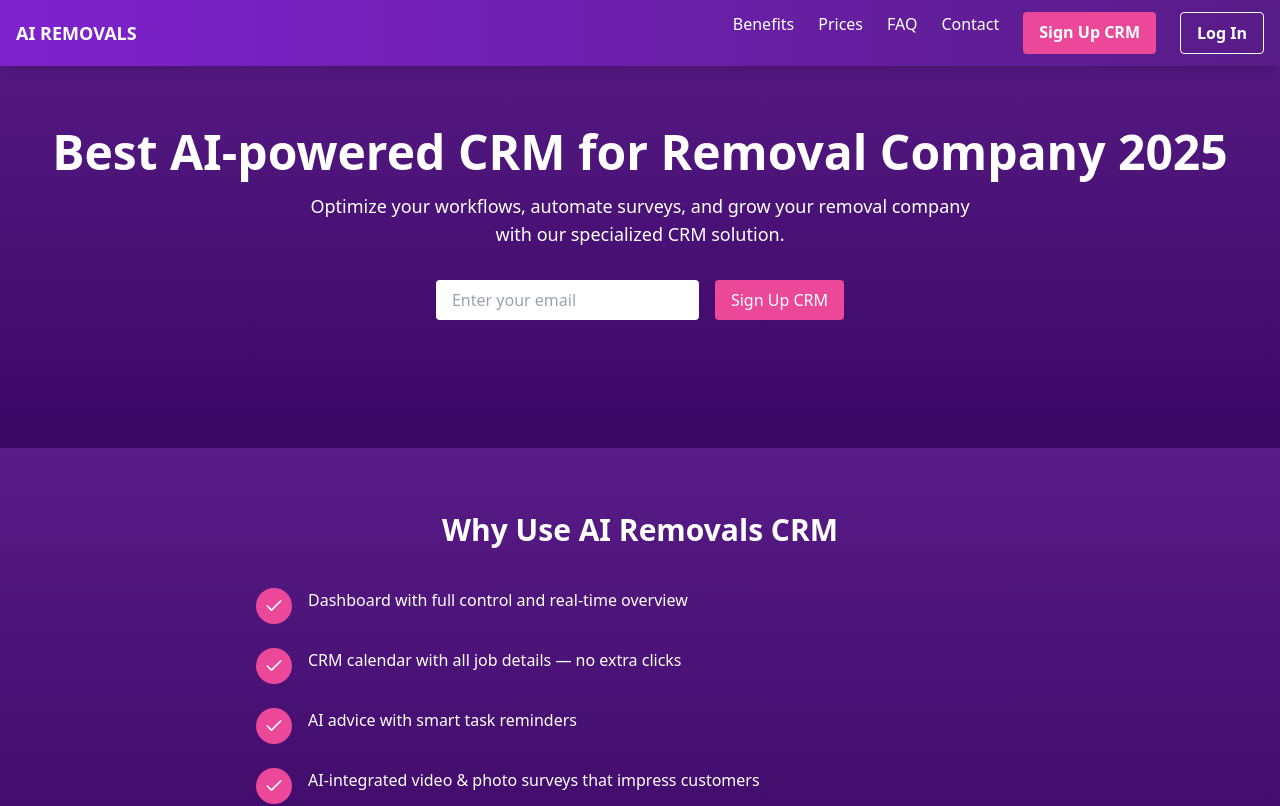
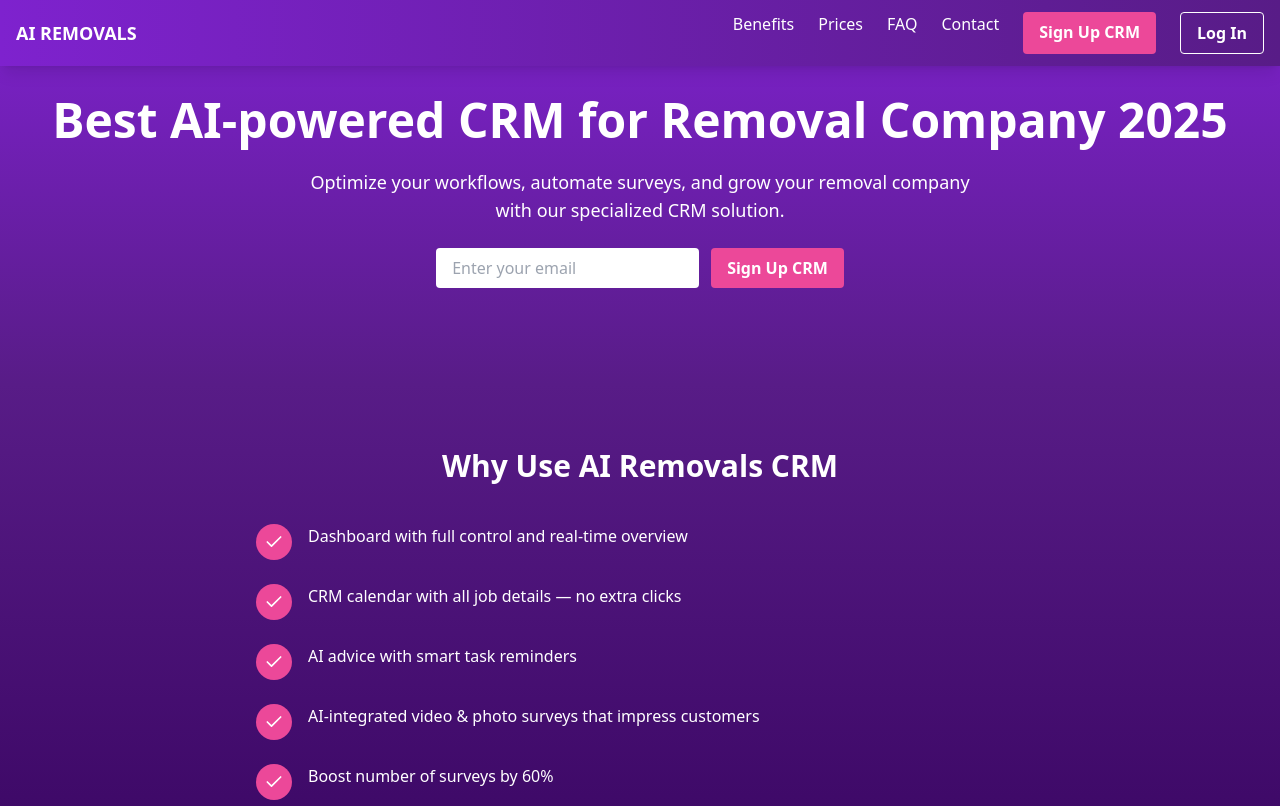
Before and after one commit to Gullmegler/mitt-prosjekt, a React (Create React App) app: page / in a window 1280 px wide. Shown: the top 806 px of the page. Built offline with nearby package versions, Linux system fonts and the light colour scheme.

Commit message:
Update Hero.jsx

```diff
--- a/src/components/Hero.jsx
+++ b/src/components/Hero.jsx
@@ -1,21 +1,31 @@
+import { useState } from "react";
+import { useNavigate } from "react-router-dom";
+
 export default function Hero() {
+  const [email, setEmail] = useState("");
+  const navigate = useNavigate();
+
+  const handleSignup = () => {
+    if (email) {
+      navigate(`/signup?email=${encodeURIComponent(email)}`);
+    } else {
+      navigate("/signup");
+    }
+  };
+
   return (
-    <section className="flex flex-col items-center justify-center text-center py-32 px-6 bg-gradient-to-b from-purple-900 to-purple-950 text-white relative">
-      <h1 className="text-4xl md:text-5xl font-bold mb-4">
-        Best AI-powered CRM for Removal Company 2025
-      </h1>
-      <p className="max-w-2xl mb-8 text-lg">
-        Optimize your workflows, automate surveys, and grow your removal company with our specialized CRM solution.
-      </p>
-      <div className="flex gap-4">
+    <section className="bg-gradient-to-b from-purple-700 to-purple-900 text-white py-24 text-center">
+      <h1 className="text-4xl md:text-5xl font-bold mb-6">Best AI-powered CRM for Removal Company 2025</h1>
+      <p className="mb-6 text-lg max-w-2xl mx-auto">Optimize your workflows, automate surveys, and grow your removal company with our specialized CRM solution.</p>
+      <div className="flex justify-center gap-3">
         <input
           type="email"
           placeholder="Enter your email"
+          value={email}
+          onChange={(e) => setEmail(e.target.value)}
           className="px-4 py-2 rounded text-black"
         />
-        <button className="bg-pink-500 px-4 py-2 rounded hover:bg-pink-600 transition">
-          Sign Up CRM
-        </button>
+        <button onClick={handleSignup} className="bg-pink-500 px-4 py-2 rounded text-white font-semibold">Sign Up CRM</button>
       </div>
     </section>
   );
```
